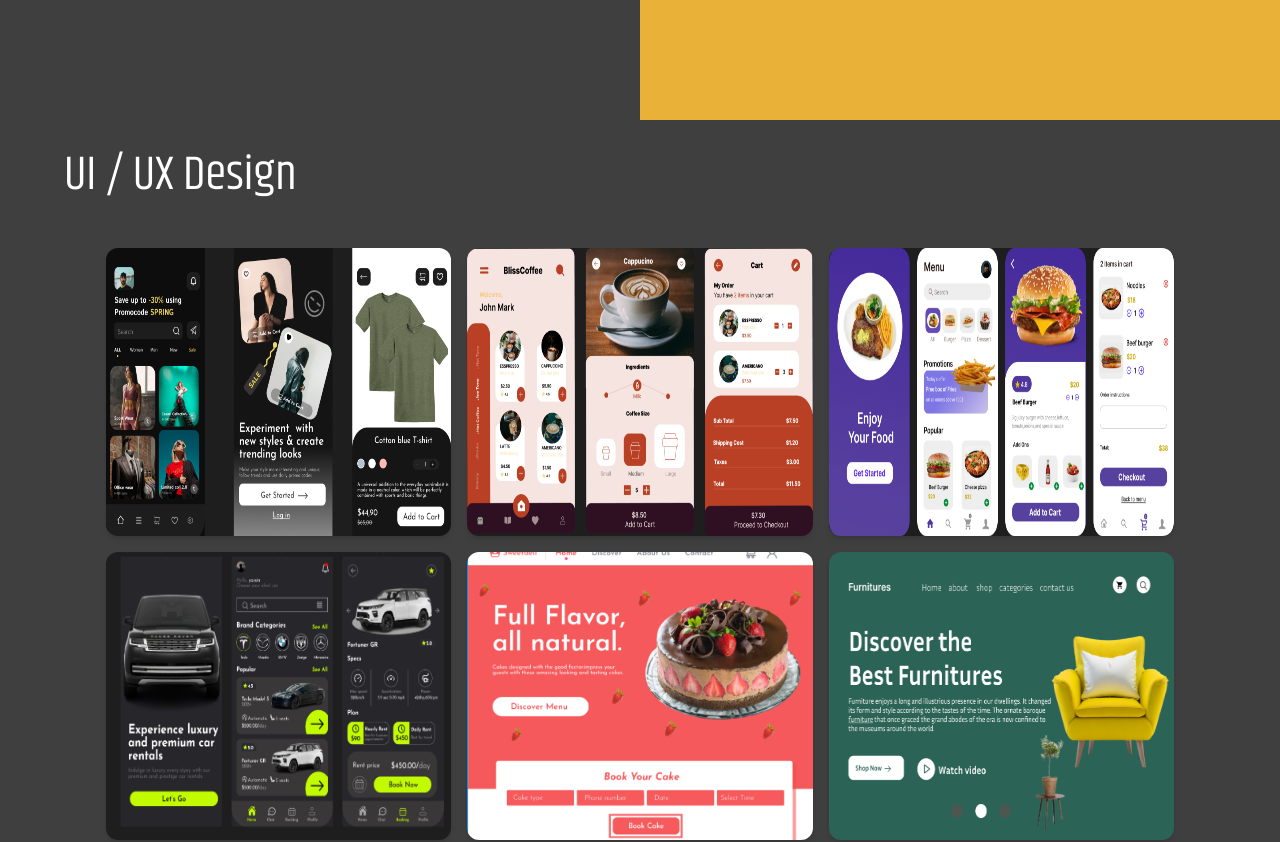
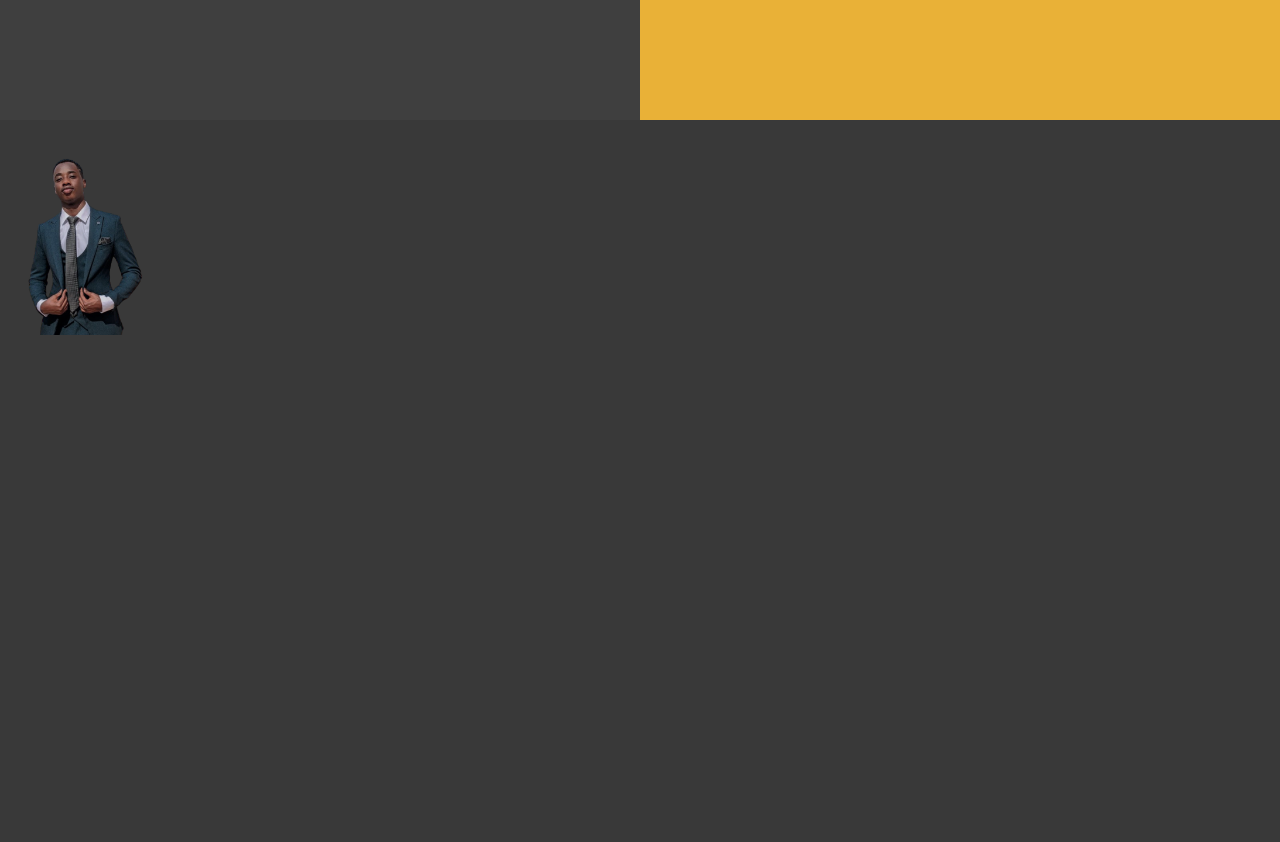
Before and after one commit to 0122345/Eloge_repo, a Next.js app in the folder eloge-portfolio/: page / in a window 1280 px wide. Shown: the part 680-1522 px from the top of the page. Built offline with nearby package versions, Linux system fonts and the light colour scheme.

Commit message:
updating aboutme

```diff
--- a/eloge-portfolio/app/about/page.js
+++ /dev/null
@@ -1,8 +0,0 @@
-export default function About() {
-    return (
-      <div>
-        <h1>About Us</h1>
-        <p>This is the about page.</p>
-      </div>
-    )
-  }
--- /dev/null
+++ b/eloge-portfolio/app/components/About.js
@@ -0,0 +1,26 @@
+import Image from "next/image";
+
+export default  function About() {
+   return(
+    <main className="h-dvh w-full bg-[#393939]">
+        {/* left */}
+         <div className="w-[40dvw] h-dvh" >
+            <div id="image-potrait" className="">
+                <span id="image-holder" className="">
+                    <Image
+                      src="/assets/images/eloge-removebg-preview 2eloge.png"
+                      alt='home photo'
+                      width={185}
+                      height={268}
+                      objectFit="cover"
+                      priority
+                    />
+                </span>
+            </div>
+         </div>
+
+         {/* right */}
+         <div className="w-[60dvw] h-dvh"></div>
+    </main>
+   );
+}
--- a/eloge-portfolio/app/components/Navigation.js
+++ /dev/null
@@ -1,14 +0,0 @@
-import Link from 'next/link'
-
-export default function Navigation() {
-  return (
-    <nav>
-      <ul>
-        <li><Link href="/">Home</Link></li>
-        <li><Link href="/about">About</Link></li>
-        <li><Link href="/blog">Blog</Link></li>
-        <li><Link href="/contact">Contact</Link></li>
-      </ul>
-    </nav>
-  )
-}
--- a/eloge-portfolio/app/page.js
+++ b/eloge-portfolio/app/page.js
@@ -1,3 +1,4 @@
+import About from "./components/About";
 import Footer from "./components/Footer";
 import Projects from "./components/Projects";
 import HomePage from "./home/page";
@@ -6,6 +7,7 @@ export default function Home() {
   return (
     <main>
        <HomePage/>
+       <About/>
        <Projects/>
        <Footer/>
     </main>
```
